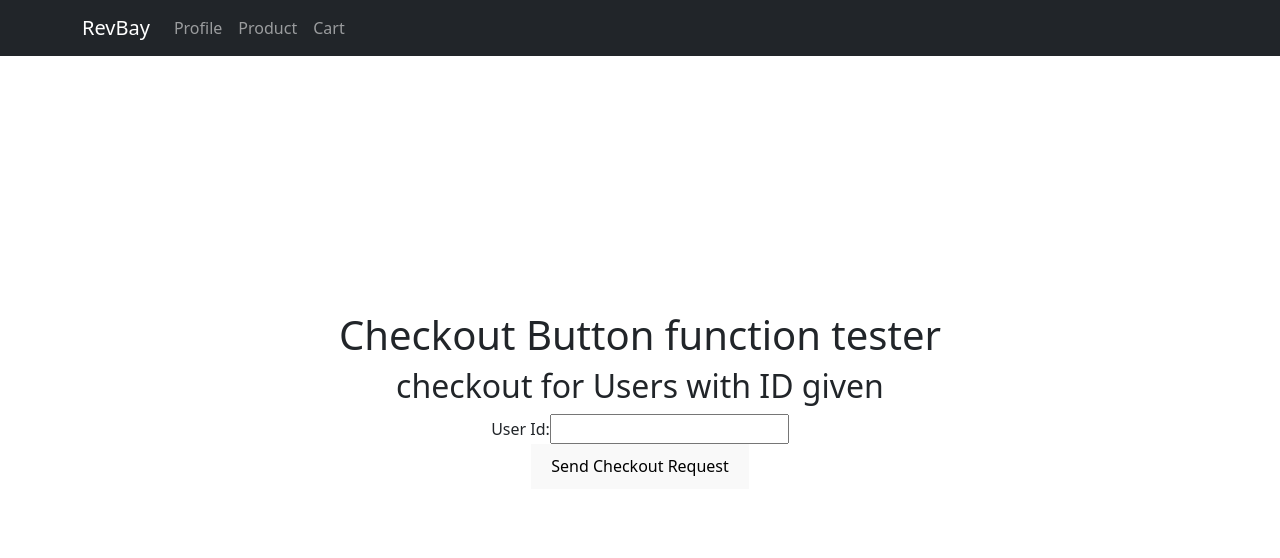
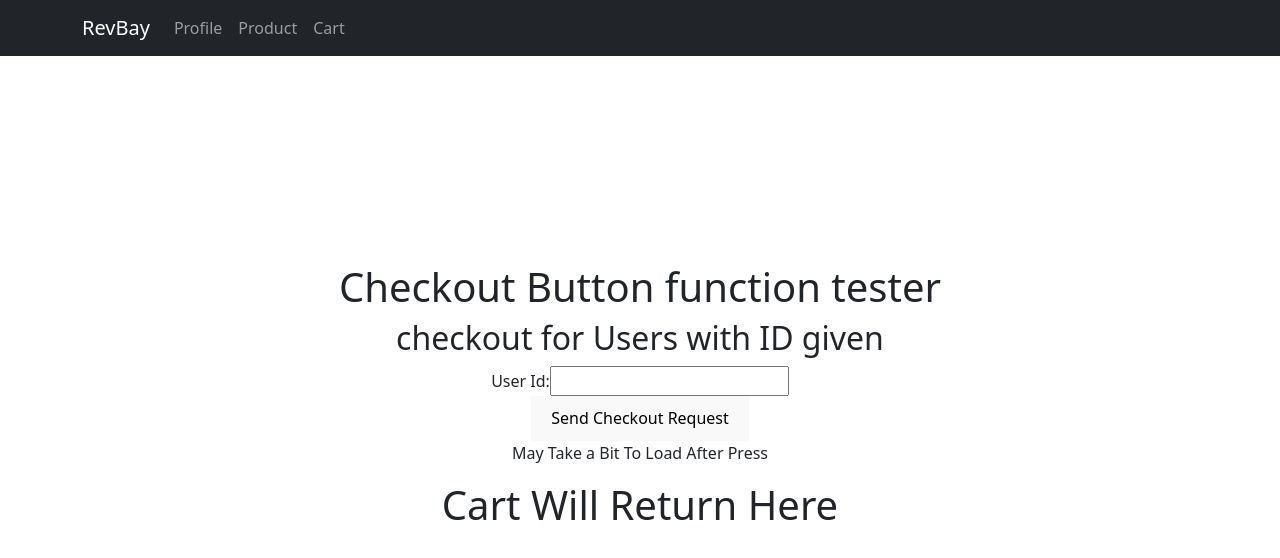
Before and after one commit to 2014-JavaFS/Group5Project1_RevBay_FrontEnd, a React (Vite) app in the folder revbay/: page /transaction/Checkout in a window 1280 px wide. Shown: the top 558 px of the page. Built offline with nearby package versions, Linux system fonts and the light colour scheme.

Commit message:
To Pull and get Updated

```diff
--- a/revbay/src/App.tsx
+++ b/revbay/src/App.tsx
@@ -12,10 +12,7 @@ import 'bootstrap/dist/css/bootstrap.min.css';
 import Account from './pages/account'
 import ProductsHome from './pages/products-home'
 import GetCartById from './components/cart/cart'
-import Home from './components/home';
-import Login from './pages/login';
-import Signup from './pages/signup';
-import NavigationBar from './components/navigation-bar'
+
 
 export default function App() {
   return (
--- a/revbay/src/components/transaction/getTransactionHistory.tsx
+++ b/revbay/src/components/transaction/getTransactionHistory.tsx
@@ -3,7 +3,8 @@ import { useState,useEffect } from "react";
 import { revbayServer } from "../../common/revbay-server";
 import axios from "axios";
 import React from "react";
-import DisplayTransactionHistory from "./displayTransactionHistory"
+
+
 
 export default function getTransactionHistory(){
 
--- a/revbay/src/components/transaction/postCheckoutCart.tsx
+++ b/revbay/src/components/transaction/postCheckoutCart.tsx
@@ -6,6 +6,7 @@ import axios from "axios"
 export default function postCheckoutCart(){
 
     const[val, setVal]=useState(0);
+    const[checkedOut, toCheckOut]= useState("");
 
     async function sendCheckoutRequest(){
         try{
@@ -35,13 +36,29 @@ export default function postCheckoutCart(){
 
         axios.request(config)
         .then((response) => {
-             console.log(JSON.stringify(response.data));
+             //console.log(JSON.stringify(response.data));
+             toCheckOut(JSON.stringify(response.data));
         })
          .catch((error) => {
             console.log(error);
         });
 
     }
+
+
+    useEffect(() => {
+        toCheckOut("Cart Will Return Here");
+      }, []);
+
+      function DisplayCheckoutReturn(){
+
+        return(
+            <div>
+                <p>May Take a Bit To Load After Press</p>
+                <h1>{checkedOut}</h1>
+            </div>
+        )
+      }
 
     return(
         <div>
@@ -58,6 +75,7 @@ export default function postCheckoutCart(){
             </label>
             <br></br>
             <button onClick={sendCheckoutPostmanRequest}>Send Checkout Request</button>
+            <DisplayCheckoutReturn />
 
         </div>
     );
```
